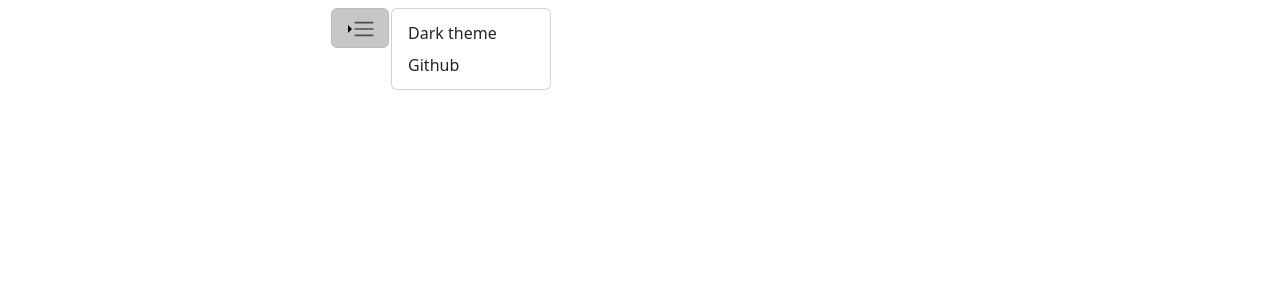
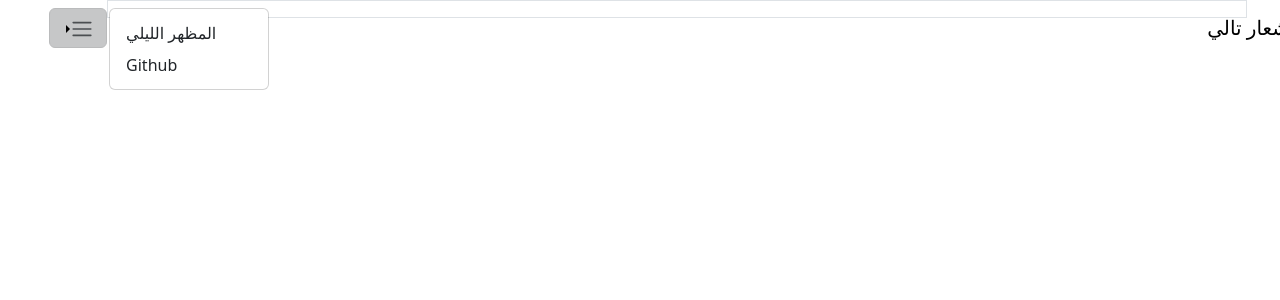
Before and after one commit to saad-als/altaley, a React (Vite) app in the folder altaley-frontend/: page / in a window 1280 px wide. Both pictures are taken after a click on the button 41 px from the left and 28 px from the top of the page. Shown: the top 300 px of the page. Built offline with nearby package versions, Linux system fonts and the light colour scheme.

Commit message:
trying to get data from the backend in App, nothing big in main.jsx

```diff
--- a/altaley-frontend/src/App.jsx
+++ b/altaley-frontend/src/App.jsx
@@ -1,5 +1,19 @@
+import { useState, useEffect } from "react";
+import axios from "axios";
 function App() {
 
+
+  const [links, setLinks] = useState("");
+
+  useEffect(() => {
+    axios.get('/')
+      .then(response => {
+        setLinks(response.data.links);
+      })
+      .catch(error => {
+        console.error(error);
+      });
+  }, []);
 
   return (
     <>
@@ -15,7 +29,7 @@
                 <span className="navbar-toggler-icon"></span>
               </button>
               <ul className="dropdown-menu">
-                <li><a className="dropdown-item" href="#">Dark theme</a></li>
+                <li><a className="dropdown-item" href="#">المظهر الليلي</a></li>
                 <li><a className="dropdown-item" target="_blank" href="https://github.com/saad-als/altaley" rel="noreferrer">Github</a></li>
               </ul>
             </div>
@@ -25,13 +39,16 @@
       </nav>
 
       {/* middle and main container */}
-      <div className="main-container container-fluid d-block">
+      <div className="main-container  container-fluid">
 
-        <div className="d-flex justify-content border">
-          شعار تالي كبير
+        <div className="d-flex justify-content container-md border">
+          <p> {links}</p>
         </div>
 
         <div className="showing-box">
+
+
+
 
         </div>
 
--- a/altaley-frontend/src/main.jsx
+++ b/altaley-frontend/src/main.jsx
@@ -3,7 +3,6 @@
 import 'bootstrap/dist/css/bootstrap.css'
 import 'bootstrap/dist/js/bootstrap.bundle.js'
 import App from './App.jsx'
-import './index.css'
 
 ReactDOM.createRoot(document.getElementById('root')).render(
   <React.StrictMode>
```
